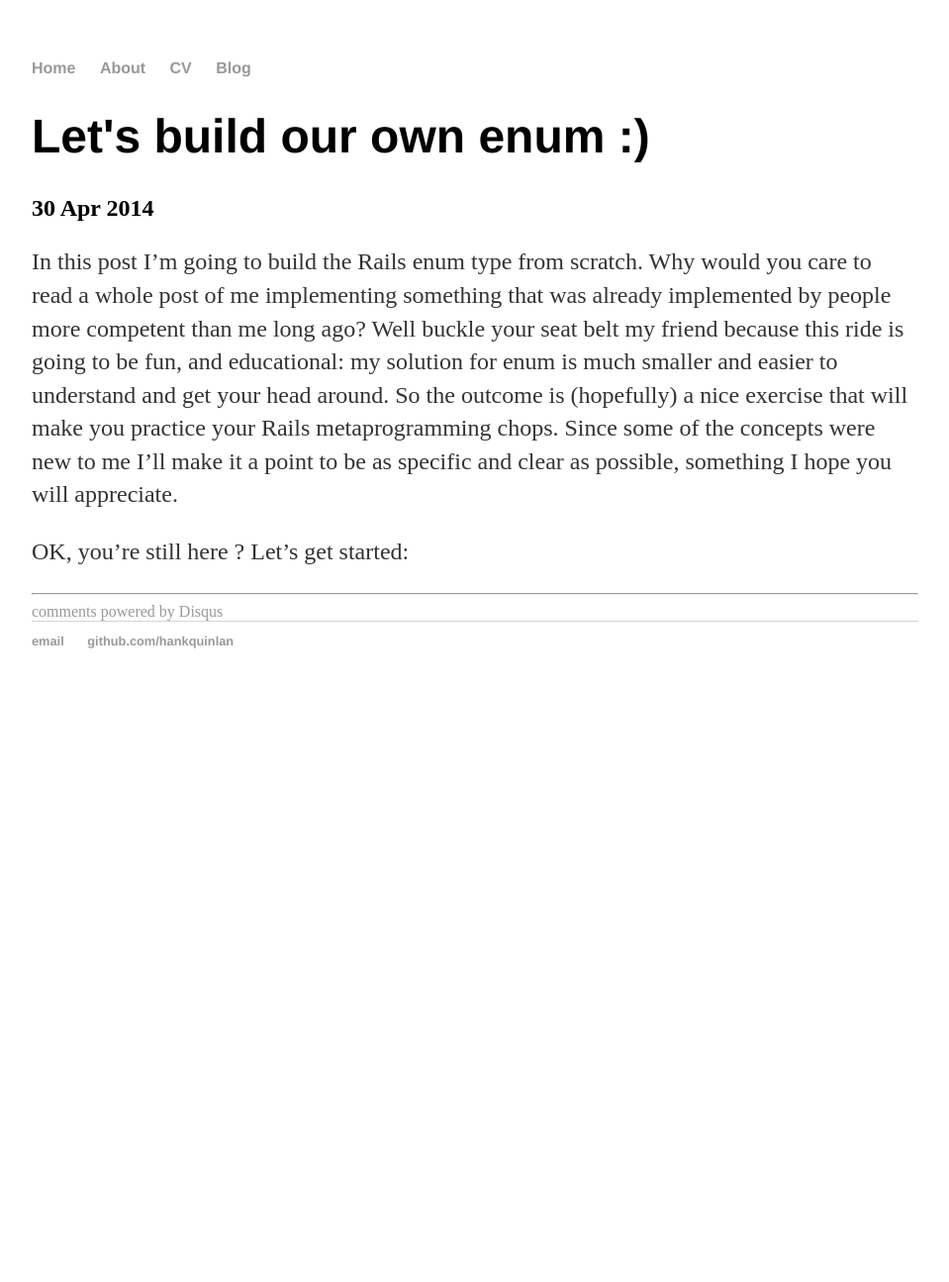
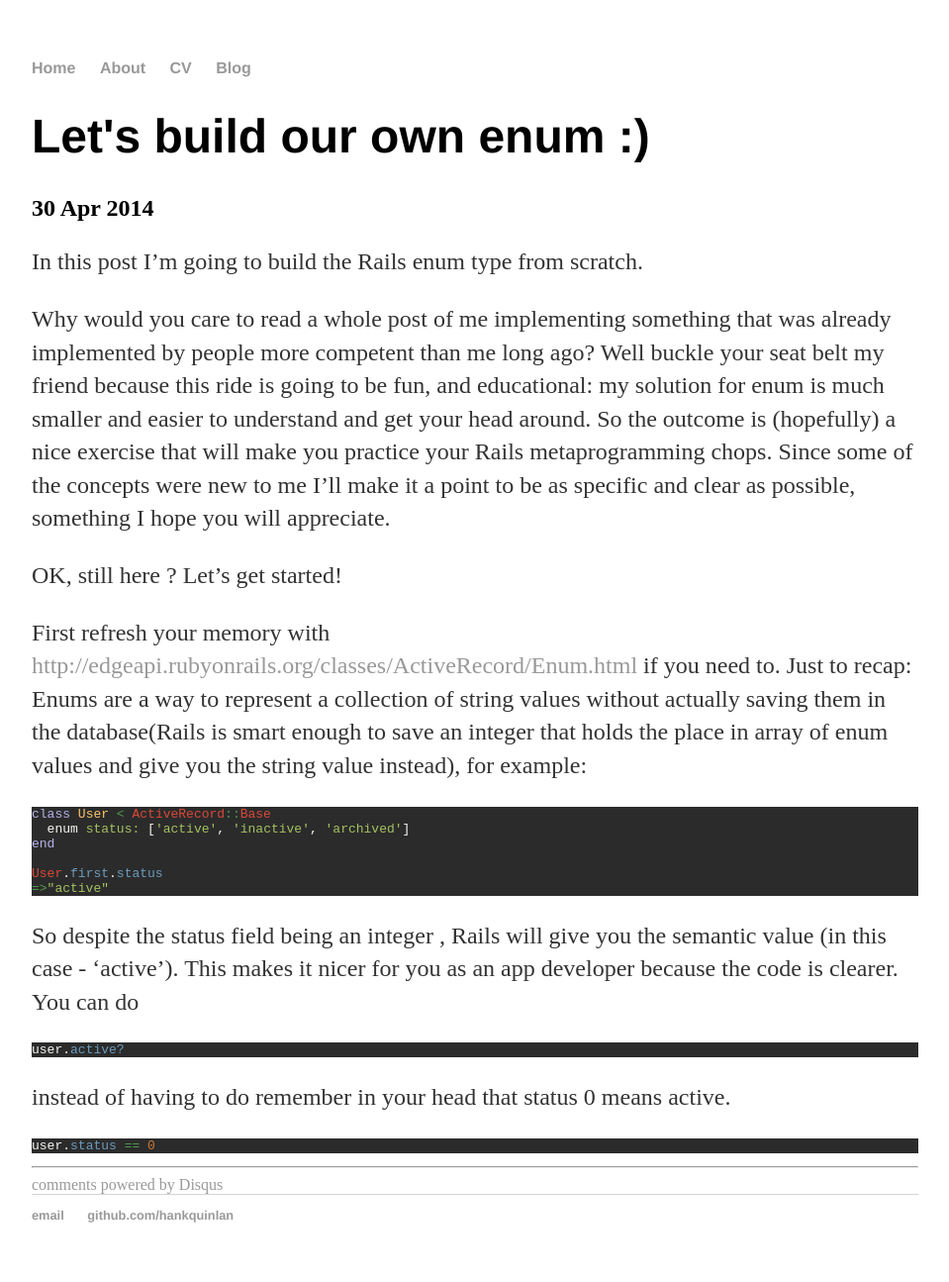
Before and after one commit to yoelblum/yoelblum.github.io, a Jekyll site: the page built from _posts/2015-04-30-hank-quinlan-site-launched.md, in a window 1280 px wide. Shown: the whole page at 99% size, without its empty margins (160-1119 px from the left). Built offline with Jekyll 4.4.1, drawn with Linux system fonts in a browser that asks for light colours; comment, search, counter and statistics services are not loaded; before the commit the page ends 900 px from its top, so only the background shows below that.

Commit message:
Update 2015-04-30-hank-quinlan-site-launched.md

````diff
--- a/_posts/2015-04-30-hank-quinlan-site-launched.md
+++ b/_posts/2015-04-30-hank-quinlan-site-launched.md
@@ -4,6 +4,29 @@ title: "Let's build our own enum :)"
 date: 2014-04-30
 ---
 In this post I'm going to build the Rails enum type from scratch.
+
 Why would you care to read a whole post of me implementing something that was already implemented by people more competent than me long ago? Well buckle your seat belt my friend because this ride is going to be fun, and educational: my solution for enum is much smaller and easier to understand and get your head around. So the outcome is (hopefully) a nice exercise that will make you practice your Rails  metaprogramming chops. Since some of the concepts were new to me I'll make it a point to be as specific and clear as possible, something I hope you will appreciate.
 
-OK, you're still here ? Let's get started:
+OK,  still here ? Let's get started!
+
+First refresh your memory with [http://edgeapi.rubyonrails.org/classes/ActiveRecord/Enum.html](enums) if you need to.
+Just to recap: Enums are a way to represent a collection of string values without actually saving them in the database(Rails is smart enough to save an integer that holds the place in array of enum values and give you the string value instead), for example:
+
+```ruby
+class User < ActiveRecord::Base
+  enum status: ['active', 'inactive', 'archived']
+end
+
+User.first.status
+=>"active"
+```
+So despite the status field being an integer , Rails will give you the semantic value (in this case - 'active'). This makes it nicer for you as an app developer because the code is clearer. You can do
+
+```ruby
+user.active?
+```
+instead of having to do remember in your head that status 0 means active.
+
+```ruby
+user.status == 0
+```
````
